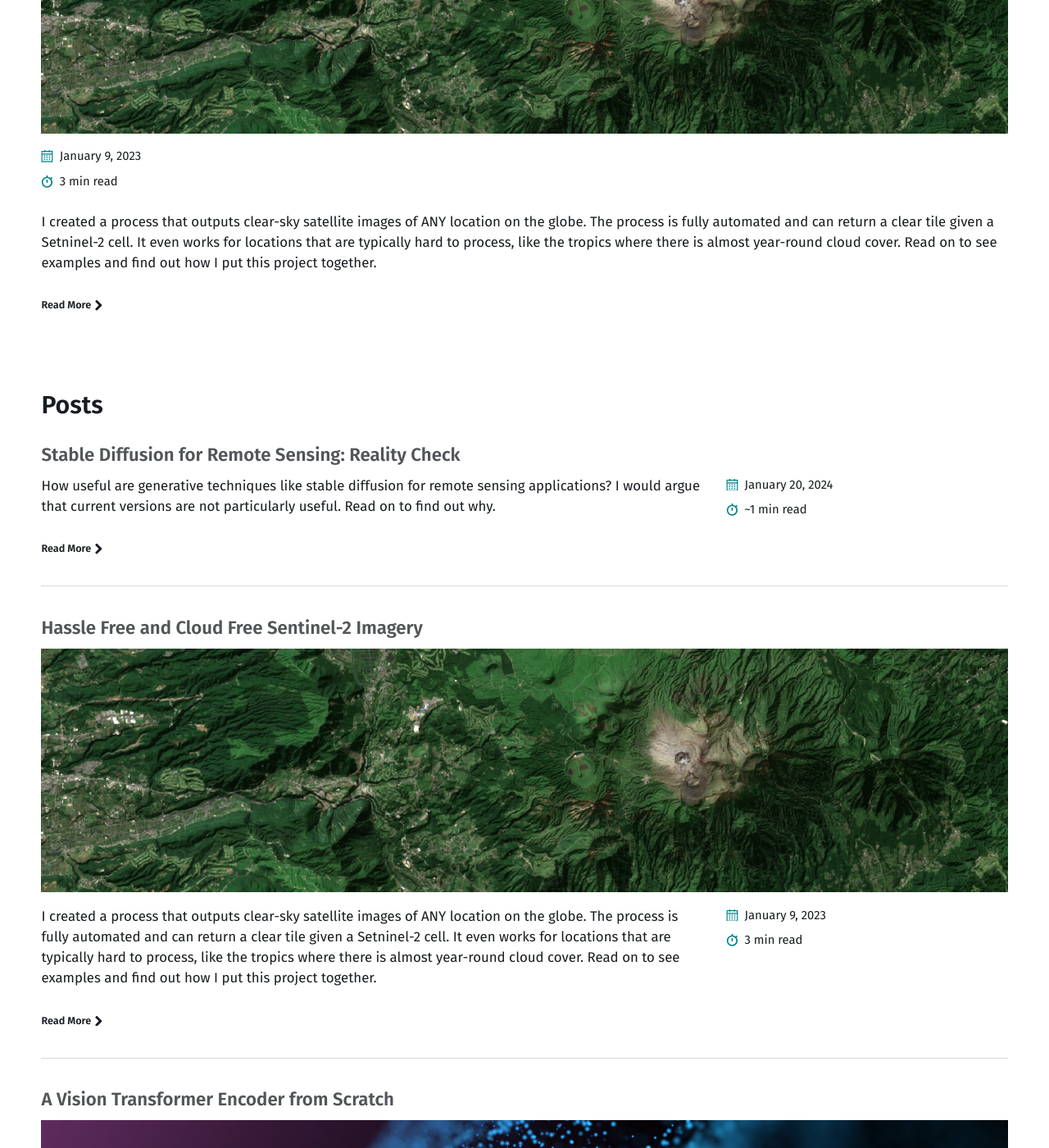
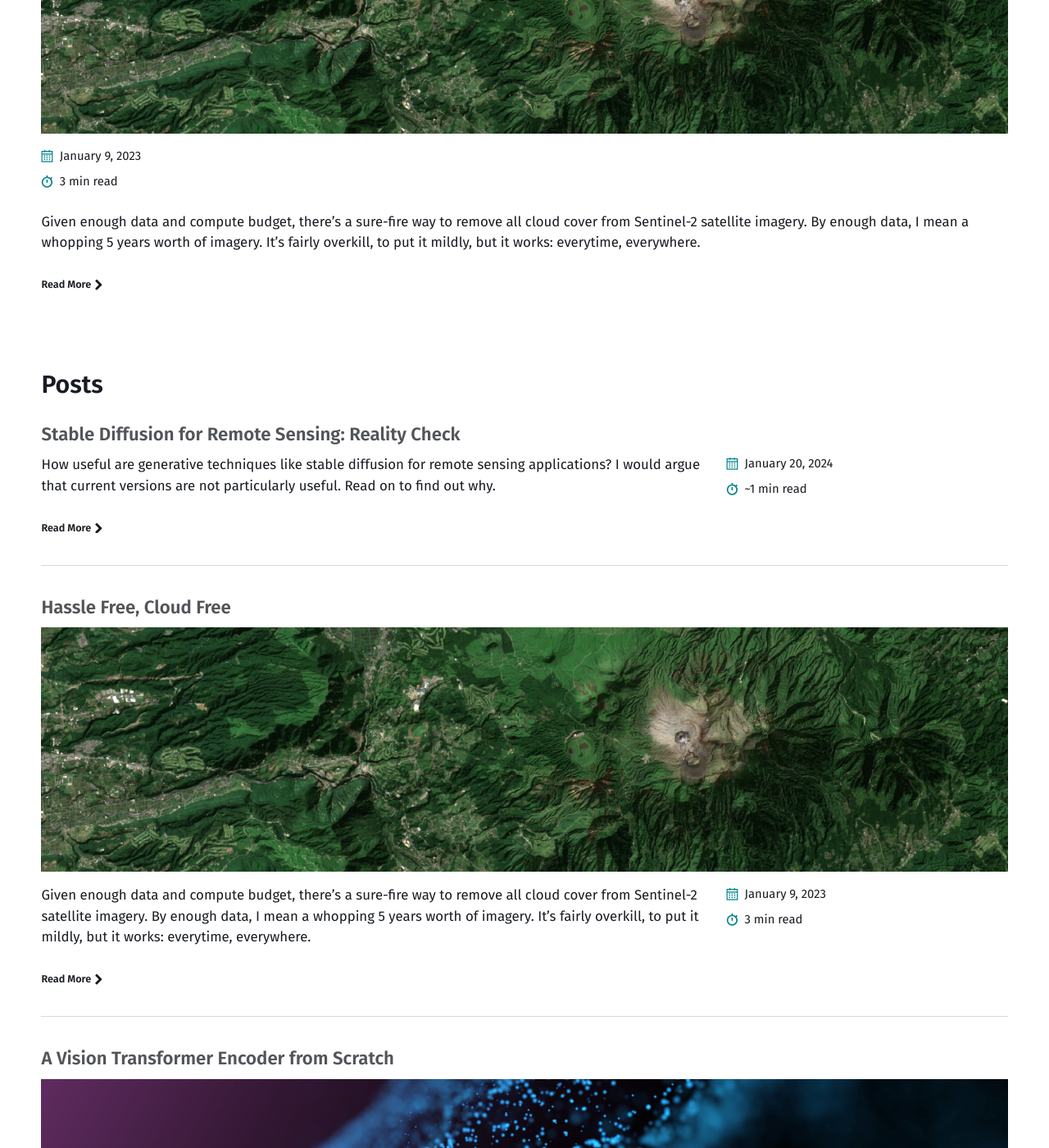
Before and after one commit to danielhoshizaki/danielhoshizaki, a Jekyll site: the page built from index.html, in a window 1280 px wide and 1400 px high, scrolled down 349 px. Shown: the whole window at 82% size. Built offline with Jekyll 4.4.1, drawn with Linux system fonts in a browser that asks for light colours; the list of posts is cut into pages by our own code; some of the changed text lies outside the part shown.

Commit message:
Update 2023-01-09-sentinel-composite.md

```diff
--- a/_posts/2023-01-09-sentinel-composite.md
+++ b/_posts/2023-01-09-sentinel-composite.md
@@ -1,6 +1,6 @@
 ---
 layout: map
-title: "Hassle Free and Cloud Free Sentinel-2 Imagery"
+title: "Hassle Free, Cloud Free"
 name:  "Daniel Hoshizaki"
 image:
   path: /assets/images/portfolio/kyushu.png
@@ -9,6 +9,10 @@ categories: [Remote Sensing, Deep Learning]
 pin: true
 ---
 
+Given enough data and compute budget, there's a sure-fire way to remove all cloud cover from Sentinel-2 satellite imagery. By enough data, I mean a whopping 5 years worth of imagery.
+It's fairly overkill, to put it mildly, but it works: everytime, everywhere.
+
+## Project Description
 I created a process that outputs clear-sky satellite images of ANY location on the globe. The process is fully automated and can return a clear tile given a Setninel-2 cell. It even works for locations that are typically hard to process, like the tropics where there is almost year-round cloud cover. Read on to see examples and find out how I put this project together.
 
 <p align="center">
```
